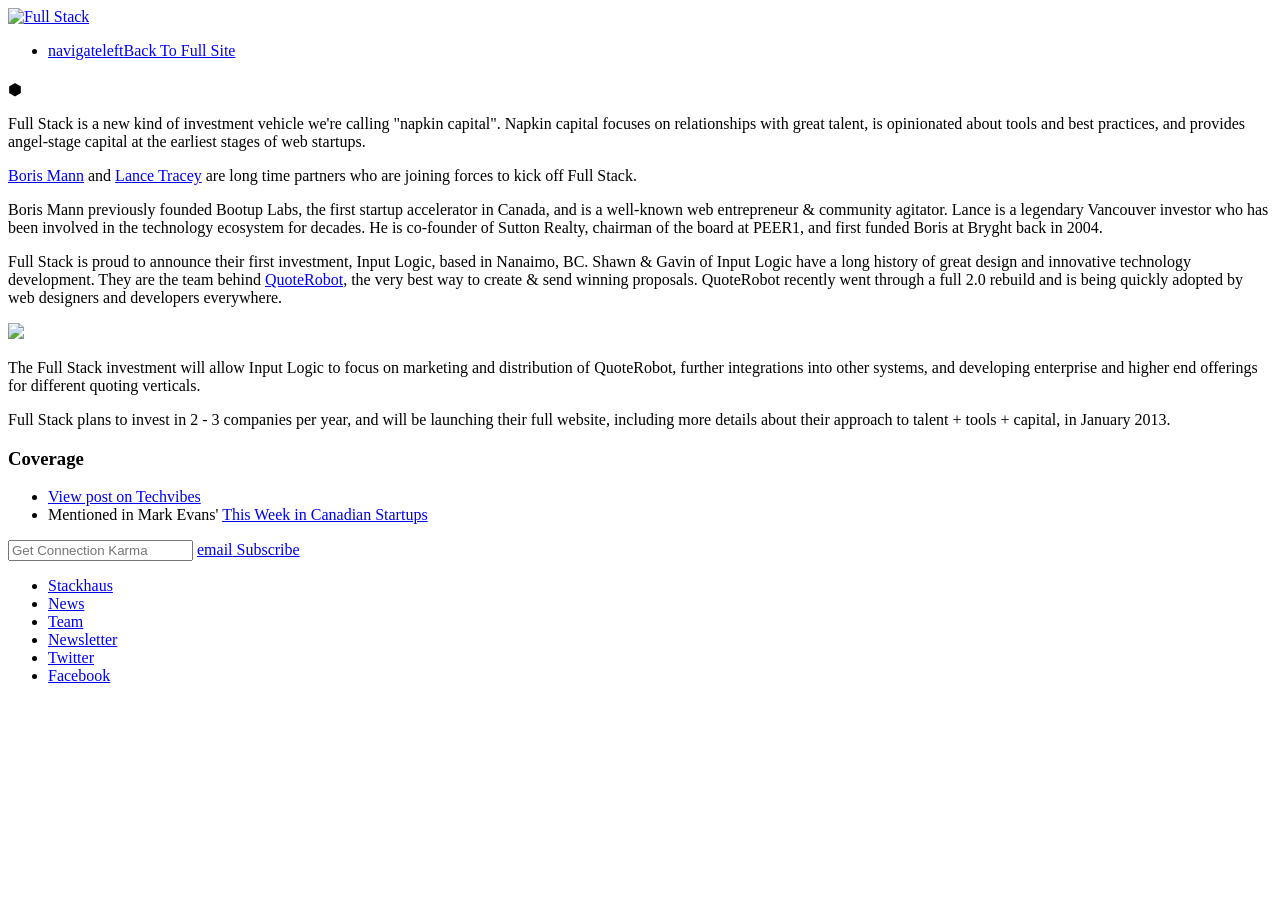
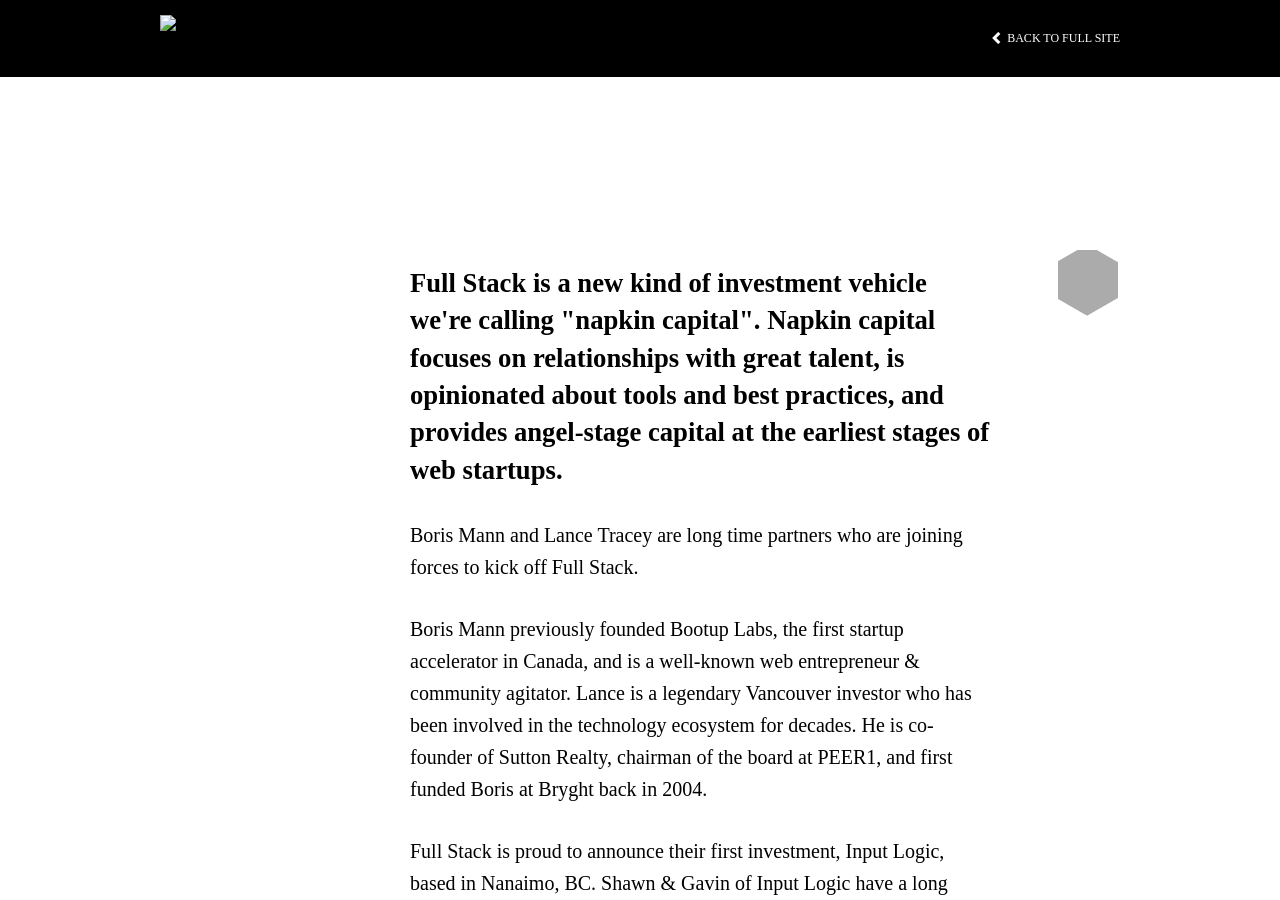
Before and after one commit to FullStackFoundry/fullstackfoundry.github.com, a Jekyll site: the page built from _posts/2012-12-18-full-stack-launches-napkin-capital-funds-quoterobot.md, in a window 1280 px wide and 900 px high. Built offline with Jekyll 4.4.1, drawn with Linux system fonts in a browser that asks for light colours; nearby versions of some CDN libraries; some web fonts are replaced; library files that are not in the unit come from our copies; comment, search, counter and statistics services are not loaded.

Commit message:
adjusting paths

```diff
--- a/_layouts/post.html
+++ b/_layouts/post.html
@@ -16,13 +16,13 @@
   <script type="text/javascript" src="http://ajax.googleapis.com/ajax/libs/jquery/1.7.2/jquery.min.js" /></script>
 
   <link type="text/css" rel="stylesheet" href="http://fast.fonts.com/cssapi/2e558a78-9bc0-4aff-bcd3-a80bf3534d07.css"/>
-  <link type="text/css" rel="stylesheet" href="fonts/symbolset/ss-social.css" />
-  <link type="text/css" rel="stylesheet" href="fonts/symbolset/ss-standard.css" />
+  <link type="text/css" rel="stylesheet" href="http://fullstack.ca/fonts/symbolset/ss-social.css" />
+  <link type="text/css" rel="stylesheet" href="http://fullstack.ca/fonts/symbolset/ss-standard.css" />
 
   <!--[if IE]>
       <script src="https://html5shiv.googlecode.com/svn/trunk/html5.js"></script>
   <![endif]-->
-  <link rel="stylesheet" href="css/fullstack.css">
+  <link rel="stylesheet" href="http://fullstack.ca/css/fullstack.css">
 </head>
 
 <body>
@@ -73,17 +73,17 @@
     </footer>
 
     <!-- plugins -->
-    <script src="js/plugins/json2.js" type="text/javascript" /></script>
-    <script src="js/plugins/analytics.js" type="text/javascript" /></script>
-    <script src="fonts/symbolset/ss-social.js" type="text/javascript" /></script>
-    <script src="fonts/symbolset/ss-standard.js" type="text/javascript" /></script>
-    <script src="js/plugins/url.js" type="text/javascript" /></script>
-    <script src="js/plugins/signals.min.js" type="text/javascript" /></script>
-    <script src="js/plugins/crossroads.min.js" type="text/javascript" /></script>
-    <script src="js/plugins/jquery.easing.js" type="text/javascript" /></script>
+    <script src="http://fullstack.ca/js/plugins/json2.js" type="text/javascript" /></script>
+    <script src="http://fullstack.ca/js/plugins/analytics.js" type="text/javascript" /></script>
+    <script src="http://fullstack.ca/fonts/symbolset/ss-social.js" type="text/javascript" /></script>
+    <script src="http://fullstack.ca/fonts/symbolset/ss-standard.js" type="text/javascript" /></script>
+    <script src="http://fullstack.ca/js/plugins/url.js" type="text/javascript" /></script>
+    <script src="http://fullstack.ca/js/plugins/signals.min.js" type="text/javascript" /></script>
+    <script src="http://fullstack.ca/js/plugins/crossroads.min.js" type="text/javascript" /></script>
+    <script src="http://fullstack.ca/js/plugins/jquery.easing.js" type="text/javascript" /></script>
 
     <!-- app -->
-    <script type="text/javascript" src="js/fullstack.js" /></script>
+    <script type="text/javascript" src="http://fullstack.ca/js/fullstack.js" /></script>
 
     <!-- google analytics -->
     <script type="text/javascript">
--- a/_posts/2012-12-18-full-stack-launches-napkin-capital-funds-quoterobot.md
+++ b/_posts/2012-12-18-full-stack-launches-napkin-capital-funds-quoterobot.md
@@ -14,8 +14,6 @@
 
 <p>Full Stack is proud to announce their first investment, Input Logic, based in Nanaimo, BC. Shawn &amp; Gavin of Input Logic have a long history of great design and innovative technology development. They are the team behind <a href="https://angel.co/quoterobot">QuoteRobot</a>, the very best way to create &amp; send winning proposals. QuoteRobot recently went through a full 2.0 rebuild and is being quickly adopted by web designers and developers everywhere.</p>
 
-<img src="images/img-placeholder.png" />
-
 <p>The Full Stack investment will allow Input Logic to focus on marketing and distribution of QuoteRobot, further integrations into other systems, and developing enterprise and higher end offerings for different quoting verticals.</p>
 
 <p>Full Stack plans to invest in 2 - 3 companies per year, and will be launching their full website, including more details about their approach to talent + tools + capital, in January 2013.</p>
```
